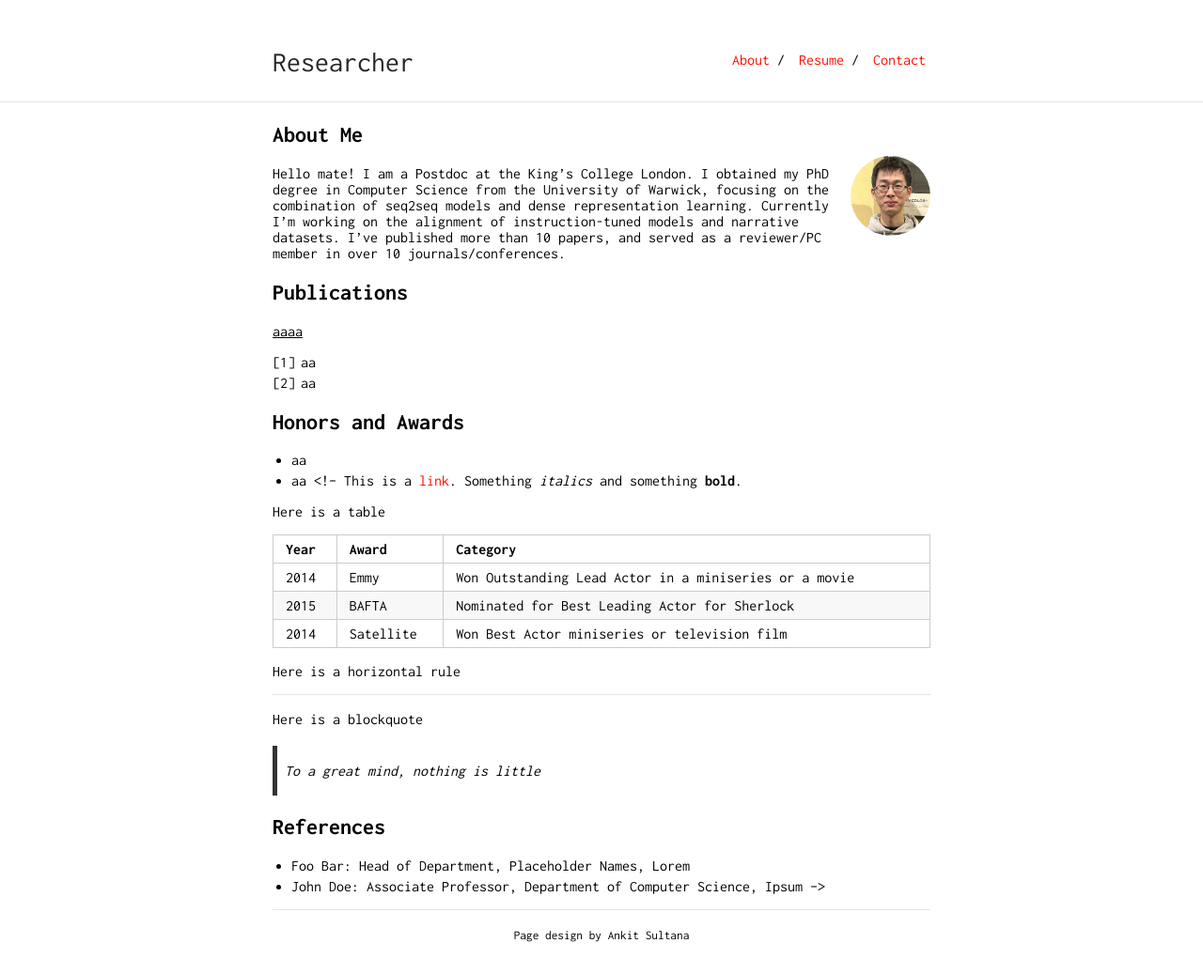
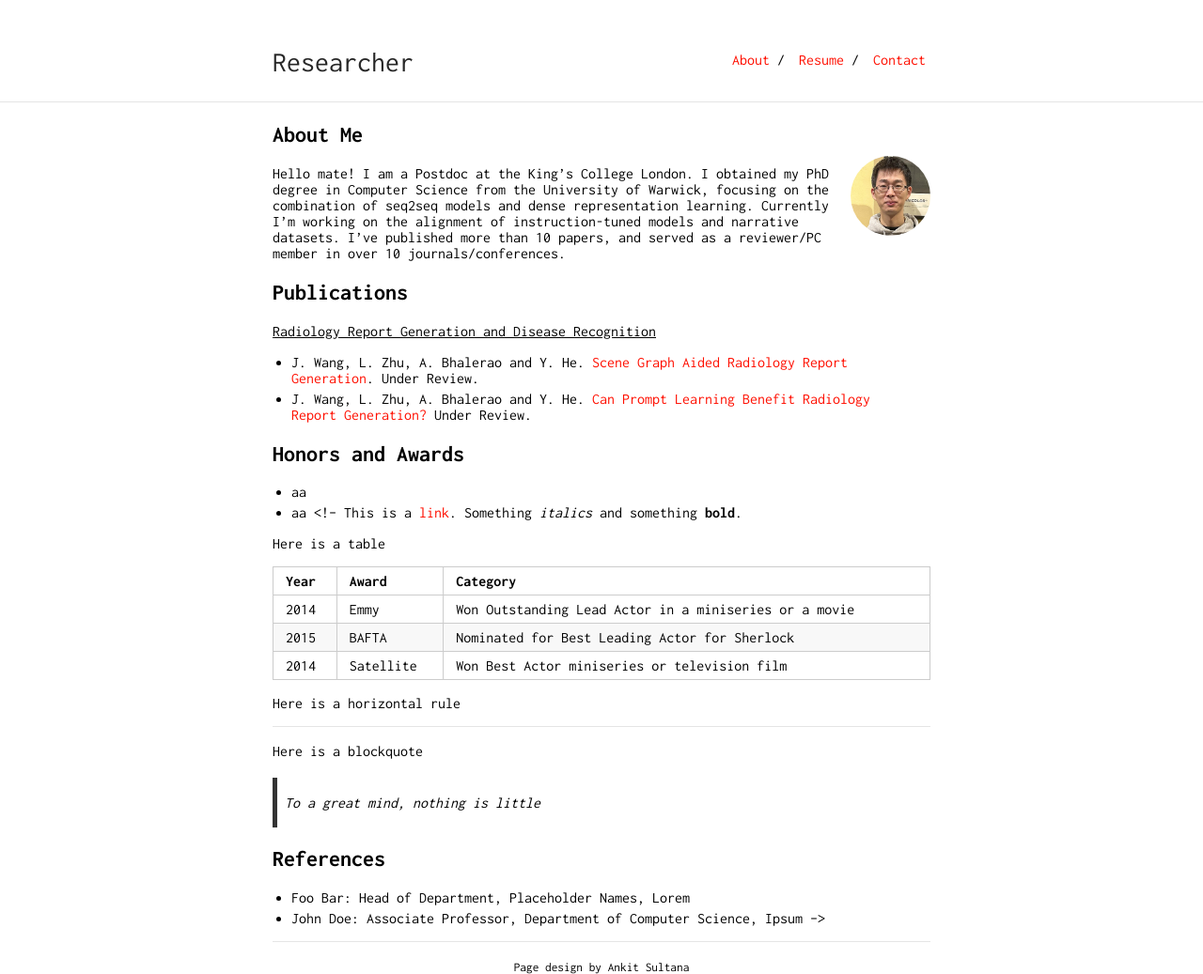
Before and after one commit to somethingx1202/main, a Jekyll site: the page built from index.md, in a window 1280 px wide. Shown: the whole page at 94% size. Built offline with Jekyll 4.4.1, drawn with Linux system fonts in a browser that asks for light colours; our own code applies the rules of GitHub Pages for plain Markdown files; before the commit the page ends 1003 px from its top, so only the background shows below that.

Commit message:
Initial commit

```diff
--- a/index.md
+++ b/index.md
@@ -7,10 +7,10 @@ Hello mate! I am a Postdoc at the King's College London. I obtained my PhD degre
 
 ## Publications
 
-<ins>aaaa</ins>
+<ins>Radiology Report Generation and Disease Recognition</ins>
 
-1. aa
-2. aa
+- J. Wang, L. Zhu, A. Bhalerao and Y. He. [Scene Graph Aided Radiology Report Generation](https://arxiv.org/pdf/2403.05687.pdf). Under Review.
+- J. Wang, L. Zhu, A. Bhalerao and Y. He. [Can Prompt Learning Benefit Radiology Report Generation?](https://arxiv.org/pdf/2308.16269.pdf) Under Review.
 
 ## Honors and Awards
 
```
